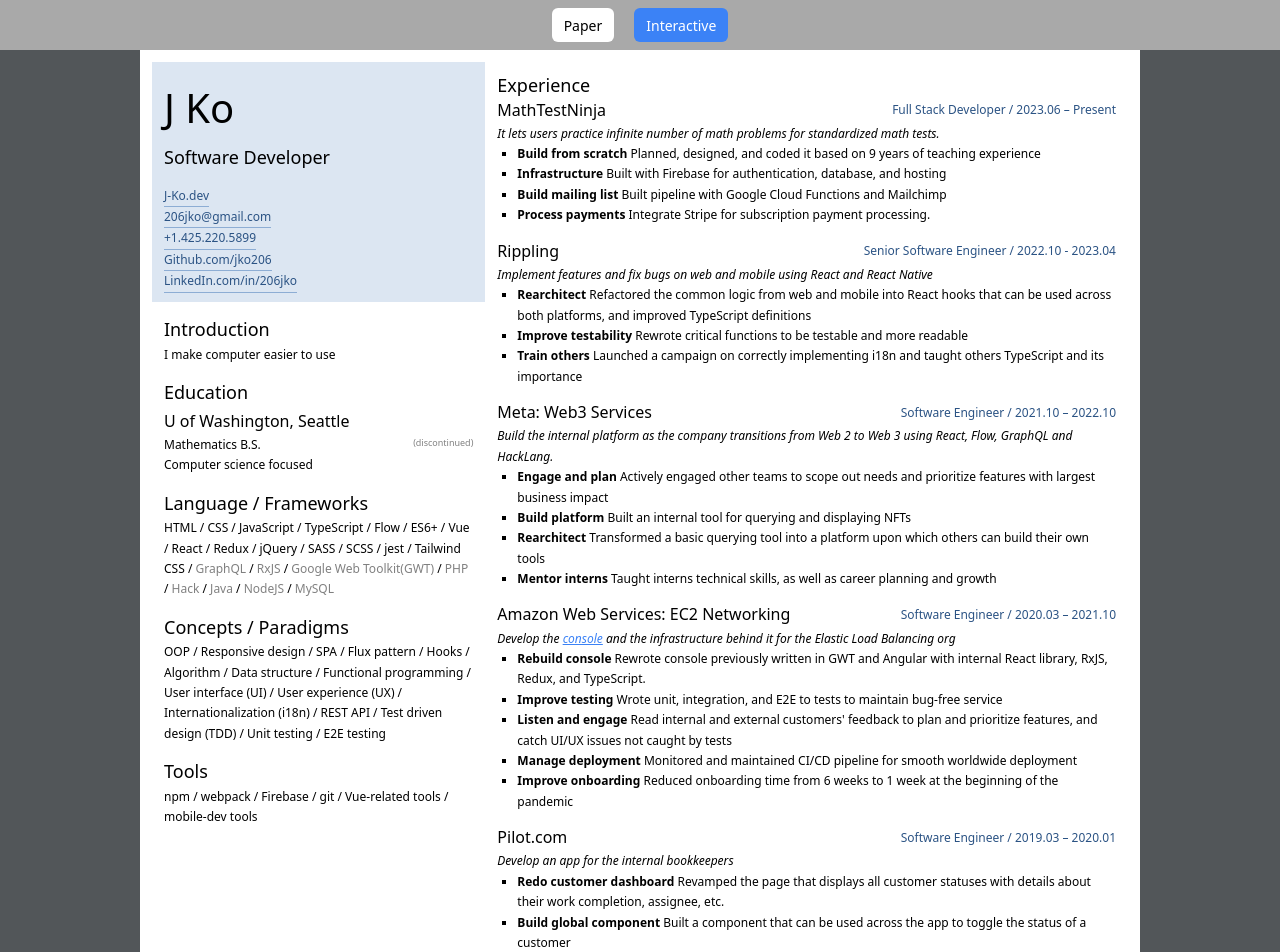
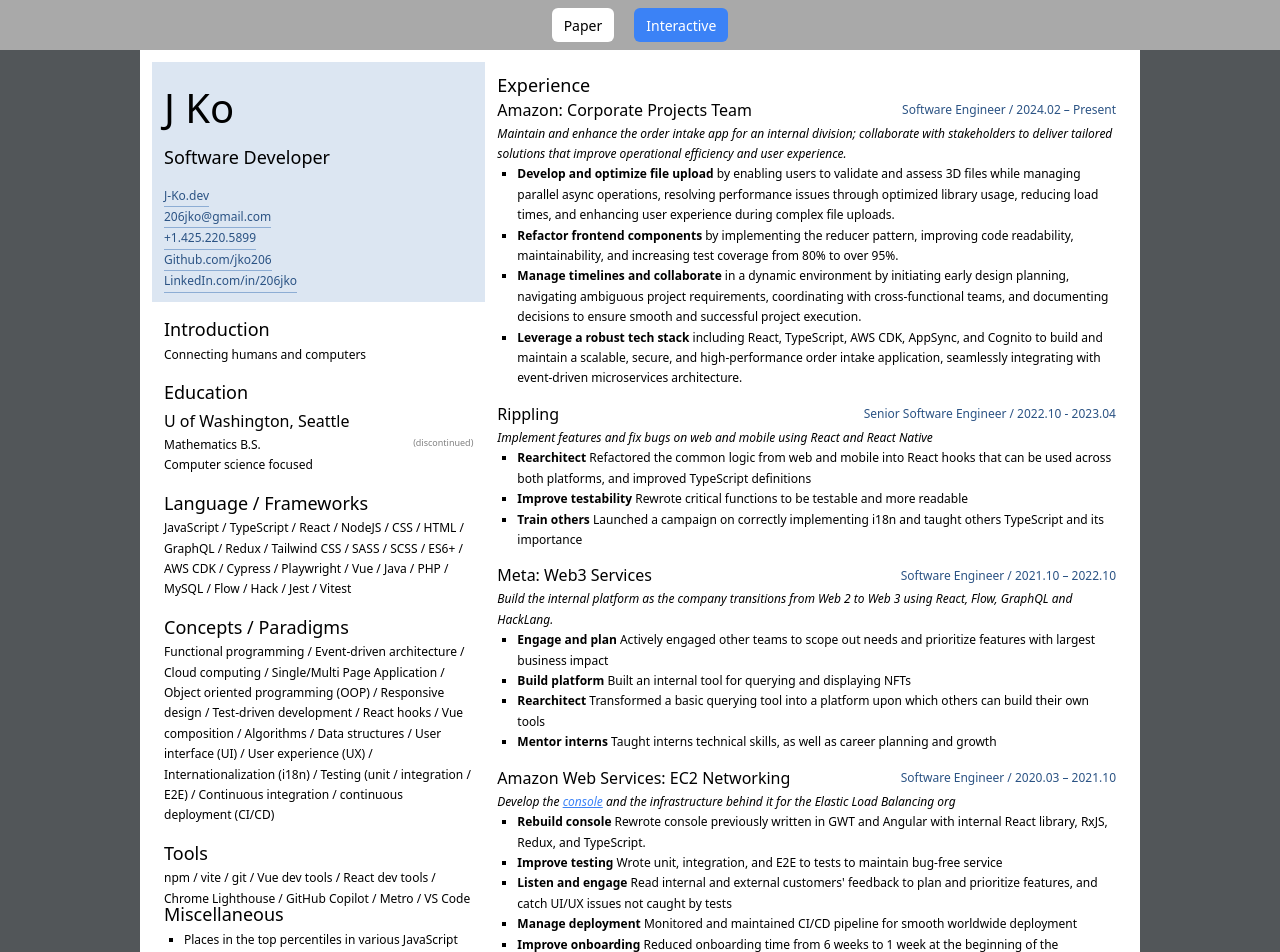
Before and after one commit to jko206/jko-dev, a Vue app: page / in a window 1280 px wide. Shown: the top 952 px of the page. Built offline with nearby package versions, Linux system fonts and the light colour scheme.

Commit message:
update resume

```diff
--- a/src/App.vue
+++ b/src/App.vue
@@ -8,6 +8,10 @@
         Interactive
       </button>
     </div>
+    <!--
+    https://chatgpt.com/c/4c764e13-76c7-4042-a049-8a5bbf5aa01a
+    has a lot of the writings for what went into this version of the resume.
+    -->
     <div
       @mouseover="() => setPaperHovering(true)"
       @mouseleave="() => setPaperHovering(false)"
@@ -53,7 +57,7 @@
 
         <div class="section">
           <h2>Introduction</h2>
-          <div>I make computer easier to use</div>
+          <div>Connecting humans and computers</div>
         </div>
 
         <div class="section">
@@ -71,65 +75,51 @@
         <div class="section">
           <h2>Language / Frameworks</h2>
           <ul class="slash-list">
-            <li :class="{ active: highlightedSkill.includes('html') }">HTML</li>
-            <li :class="{ active: highlightedSkill.includes('css') }">CSS</li>
             <li :class="{ active: highlightedSkill.includes('js') }">JavaScript</li>
             <li :class="{ active: highlightedSkill.includes('ts') }">TypeScript</li>
-            <li :class="{ active: highlightedSkill.includes('flow') }">Flow</li>
-            <li :class="{ active: highlightedSkill.includes('es6') }">ES6+</li>
-            <li :class="{ active: highlightedSkill.includes('vue') }">Vue</li>
             <li :class="{ active: highlightedSkill.includes('react') }">React</li>
+            <li :class="{ active: highlightedSkill.includes('node') }">NodeJS</li>
+            <li :class="{ active: highlightedSkill.includes('css') }">CSS</li>
+            <li :class="{ active: highlightedSkill.includes('html') }">HTML</li>
+            <li :class="{ active: highlightedSkill.includes('gql') }">GraphQL</li>
             <li :class="{ active: highlightedSkill.includes('redux') }">Redux</li>
-            <li :class="{ active: highlightedSkill.includes('jquery') }">jQuery</li>
+            <li :class="{ active: highlightedSkill.includes('tail') }">Tailwind CSS</li>
             <li :class="{ active: highlightedSkill.includes('sass') }">SASS</li>
             <li :class="{ active: highlightedSkill.includes('scss') }">SCSS</li>
-            <li :class="{ active: highlightedSkill.includes('jest') }">jest</li>
-            <li :class="{ active: highlightedSkill.includes('tail') }">Tailwind CSS</li>
-            <li :class="{ active: highlightedSkill.includes('gql') }" class="de-emphasized">
-              GraphQL
-            </li>
-            <li :class="{ active: highlightedSkill.includes('rxjs') }" class="de-emphasized">
-              RxJS
-            </li>
-            <li :class="{ active: highlightedSkill.includes('gwt') }" class="de-emphasized">
-              Google Web Toolkit(GWT)
-            </li>
-            <li :class="{ active: highlightedSkill.includes('php') }" class="de-emphasized">PHP</li>
-            <li :class="{ active: highlightedSkill.includes('hack') }" class="de-emphasized">
-              Hack
-            </li>
-            <li :class="{ active: highlightedSkill.includes('java') }" class="de-emphasized">
-              Java
-            </li>
-            <li :class="{ active: highlightedSkill.includes('node') }" class="de-emphasized">
-              NodeJS
-            </li>
-            <li :class="{ active: highlightedSkill.includes('mysql') }" class="de-emphasized">
-              MySQL
-            </li>
+            <li :class="{ active: highlightedSkill.includes('es6') }">ES6+</li>
+            <li :class="{ active: highlightedSkill.includes('es6') }">AWS CDK</li>
+            <li :class="{ active: highlightedSkill.includes('es6') }">Cypress</li>
+            <li :class="{ active: highlightedSkill.includes('es6') }">Playwright</li>
+            <li :class="{ active: highlightedSkill.includes('vue') }">Vue</li>
+            <li :class="{ active: highlightedSkill.includes('java') }">Java</li>
+            <li :class="{ active: highlightedSkill.includes('php') }">PHP</li>
+            <li :class="{ active: highlightedSkill.includes('mysql') }">MySQL</li>
+            <li :class="{ active: highlightedSkill.includes('flow') }">Flow</li>
+            <li :class="{ active: highlightedSkill.includes('hack') }">Hack</li>
+            <li :class="{ active: highlightedSkill.includes('jest') }">Jest</li>
+            <li :class="{ active: highlightedSkill.includes('jest') }">Vitest</li>
           </ul>
         </div>
 
         <div class="section">
           <h2>Concepts / Paradigms</h2>
           <ul class="slash-list">
-            <li :class="{ active: highlightedSkill.includes('oop') }">OOP</li>
-            <li :class="{ active: highlightedSkill.includes('resp') }">Responsive design</li>
-            <li :class="{ active: highlightedSkill.includes('spa') }">SPA</li>
-            <li :class="{ active: highlightedSkill.includes('flux') }">Flux pattern</li>
-            <li :class="{ active: highlightedSkill.includes('hook') }">Hooks</li>
-            <li :class="{ active: highlightedSkill.includes('algo') }">Algorithm</li>
-            <li :class="{ active: highlightedSkill.includes('ds') }">Data structure</li>
-            <li :class="{ active: highlightedSkill.includes('fp') }">Functional programming</li>
-            <li :class="{ active: highlightedSkill.includes('ui') }">User interface (UI)</li>
-            <li :class="{ active: highlightedSkill.includes('ux') }">User experience (UX)</li>
-            <li :class="{ active: highlightedSkill.includes('i18n') }">
-              Internationalization (i18n)
-            </li>
-            <li :class="{ active: highlightedSkill.includes('rest') }">REST API</li>
-            <li :class="{ active: highlightedSkill.includes('tdd') }">Test driven design (TDD)</li>
-            <li :class="{ active: highlightedSkill.includes('unit') }">Unit testing</li>
-            <li :class="{ active: highlightedSkill.includes('e2e') }">E2E testing</li>
+            <li>Functional programming</li>
+            <li>Event-driven architecture</li>
+            <li>Cloud computing</li>
+            <li>Single/Multi Page Application</li>
+            <li>Object oriented programming (OOP)</li>
+            <li>Responsive design</li>
+            <li>Test-driven development</li>
+            <li>React hooks</li>
+            <li>Vue composition</li>
+            <li>Algorithms</li>
+            <li>Data structures</li>
+            <li>User interface (UI)</li>
+            <li>User experience (UX)</li>
+            <li>Internationalization (i18n)</li>
+            <li>Testing (unit / integration / E2E)</li>
+            <li>Continuous integration / continuous deployment (CI/CD)</li>
           </ul>
         </div>
 
@@ -137,11 +127,14 @@
           <h2>Tools</h2>
           <ul class="slash-list">
             <li :class="{ active: highlightedSkill.includes('npm') }">npm</li>
-            <li :class="{ active: highlightedSkill.includes('webpack') }">webpack</li>
-            <li :class="{ active: highlightedSkill.includes('firebase') }">Firebase</li>
+            <li :class="{ active: highlightedSkill.includes('webpack') }">vite</li>
             <li :class="{ active: highlightedSkill.includes('git') }">git</li>
-            <li :class="{ active: highlightedSkill.includes('vue-tools') }">Vue-related tools</li>
-            <li :class="{ active: highlightedSkill.includes('mobile') }">mobile-dev tools</li>
+            <li :class="{ active: highlightedSkill.includes('vue-tools') }">Vue dev tools</li>
+            <li :class="{ active: highlightedSkill.includes('vue-tools') }">React dev tools</li>
+            <li :class="{ active: highlightedSkill.includes('vue-tools') }">Chrome Lighthouse</li>
+            <li :class="{ active: highlightedSkill.includes('copilot') }">GitHub Copilot</li>
+            <li :class="{ active: highlightedSkill.includes('metro') }">Metro</li>
+            <li :class="{ active: highlightedSkill.includes('vs-code') }">VS Code</li>
           </ul>
         </div>
       </div>
@@ -151,32 +144,41 @@
 
         <div
           class="section"
-          @mouseenter="() => (highlightedSkill = skillsUsed.mtn)"
+          @mouseenter="() => (highlightedSkill = skillsUsed.amazon2)"
           @mouseleave="() => (highlightedSkill = [])"
         >
           <div class="h3-row">
-            <h3>MathTestNinja</h3>
-            <span class="title">Full Stack Developer / 2023.06 – Present </span>
+            <h3>Amazon: Corporate Projects Team</h3>
+            <span class="title">Software Engineer / 2024.02 – Present </span>
           </div>
           <div class="desc">
-            It lets users practice infinite number of math problems for standardized math tests.
+            Maintain and enhance the order intake app for an internal division; collaborate with
+            stakeholders to deliver tailored solutions that improve operational efficiency and user
+            experience.
           </div>
           <ul class="job-desc-list">
             <li>
-              <strong>Build from scratch</strong> Planned, designed, and coded it based on 9 years
-              of teaching experience
+              <strong>Develop and optimize file upload</strong> by enabling users to validate and
+              assess 3D files while managing parallel async operations, resolving performance issues
+              through optimized library usage, reducing load times, and enhancing user experience
+              during complex file uploads.
             </li>
             <li>
-              <strong> Infrastructure</strong> Built with Firebase for authentication, database, and
-              hosting
+              <strong>Refactor frontend components</strong> by implementing the reducer pattern,
+              improving code readability, maintainability, and increasing test coverage from 80% to
+              over 95%.
             </li>
             <li>
-              <strong>Build mailing list</strong> Built pipeline with Google Cloud Functions and
-              Mailchimp
+              <strong>Manage timelines and collaborate</strong> in a dynamic environment by
+              initiating early design planning, navigating ambiguous project requirements,
+              coordinating with cross-functional teams, and documenting decisions to ensure smooth
+              and successful project execution.
             </li>
             <li>
-              <strong>Process payments</strong>
-              Integrate Stripe for subscription payment processing.
+              <strong>Leverage a robust tech stack</strong> including React, TypeScript, AWS CDK,
+              AppSync, and Cognito to build and maintain a scalable, secure, and high-performance
+              order intake application, seamlessly integrating with event-driven microservices
+              architecture.
             </li>
           </ul>
         </div>
@@ -295,7 +297,7 @@
         </div>
 
         <div
-          class="section"
+          class="section hidden"
           @mouseenter="() => (highlightedSkill = skillsUsed.pilot)"
           @mouseleave="() => (highlightedSkill = [])"
         >
@@ -354,6 +356,37 @@
       <div class="col-2">
         <h2 class="margin-top">Projects</h2>
 
+        <div
+          class="section"
+          @mouseenter="() => (highlightedSkill = skillsUsed.mtn)"
+          @mouseleave="() => (highlightedSkill = [])"
+        >
+          <div class="h3-row">
+            <h3>MathTestNinja</h3>
+            <span class="title">Full Stack Developer / 2023.06 – 2024.02 </span>
+          </div>
+          <div class="desc">
+            It lets users practice infinite number of math problems for standardized math tests.
+          </div>
+          <ul class="job-desc-list">
+            <li>
+              <strong>Build from scratch</strong> Planned, designed, and coded it based on 9 years
+              of teaching experience
+            </li>
+            <li>
+              <strong> Infrastructure</strong> Built with Firebase for authentication, database, and
+              hosting
+            </li>
+            <li>
+              <strong>Build mailing list</strong> Built pipeline with Google Cloud Functions and
+              Mailchimp
+            </li>
+            <li>
+              <strong>Process payments</strong>
+              Integrate Stripe for subscription payment processing.
+            </li>
+          </ul>
+        </div>
         <div class="section">
           <h3>Arraze</h3>
           <div class="desc">A JavaScript utility library for array manipulation.</div>
@@ -442,7 +475,22 @@
     'gwt'
   ],
   pilot: ['vue', 'scss', 'sass', 'html', 'spa', 'vue-tools', 'e2e', 'jest', 'unit', 'resp'],
-  mtn: ['vue', 'vue-tools', 'ui', 'ux', 'spa', 'scss', 'tail']
+  mtn: ['vue', 'vue-tools', 'ui', 'ux', 'spa', 'scss', 'tail'],
+  amazon2: [
+    'ts',
+    'react',
+    'jest',
+    'hooks',
+    'redux',
+    'rxjs',
+    'ui',
+    'ux',
+    'e2e',
+    'unit',
+    'rest',
+    'i18n',
+    'eda'
+  ]
 }
 </script>
 <style lang="sass">
```
